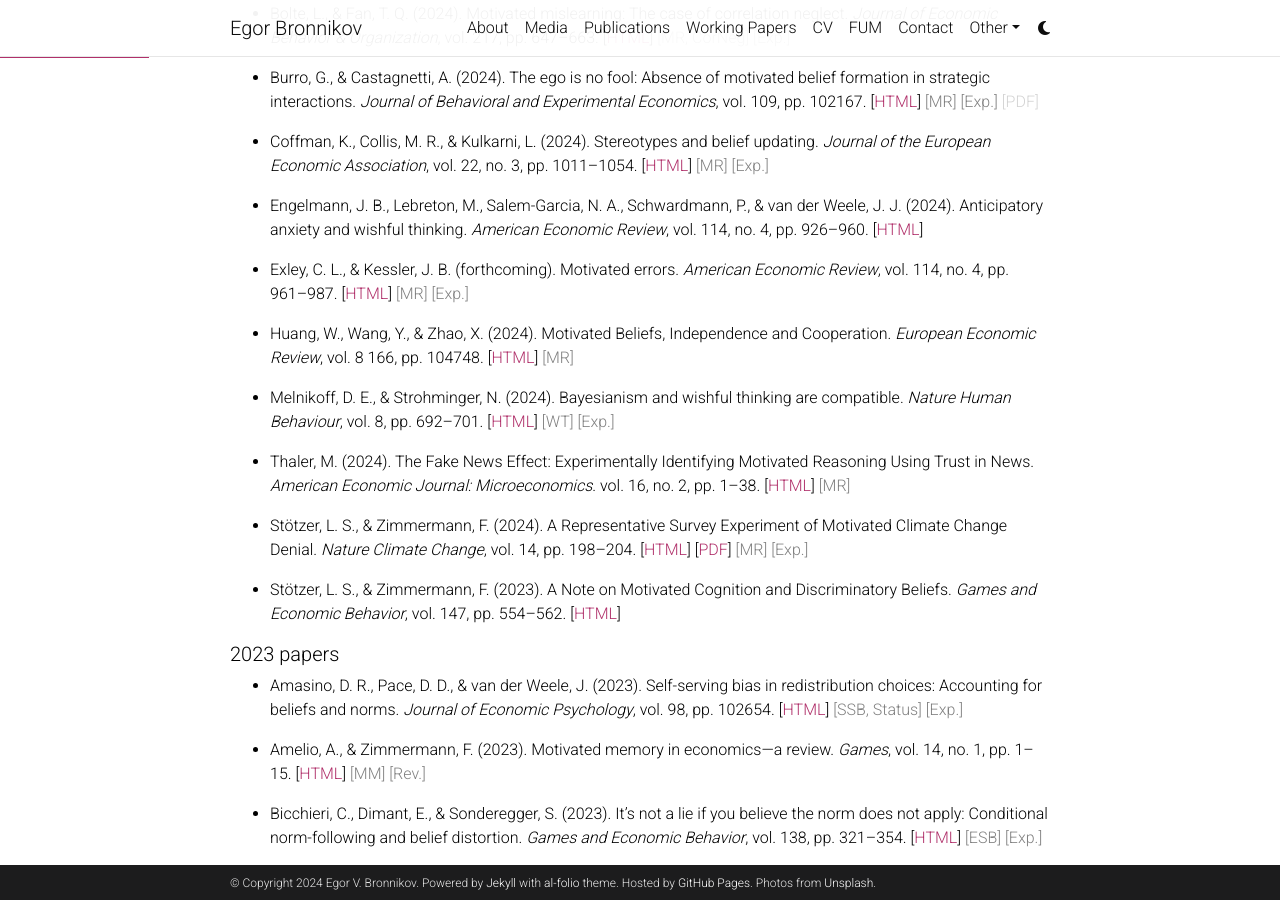
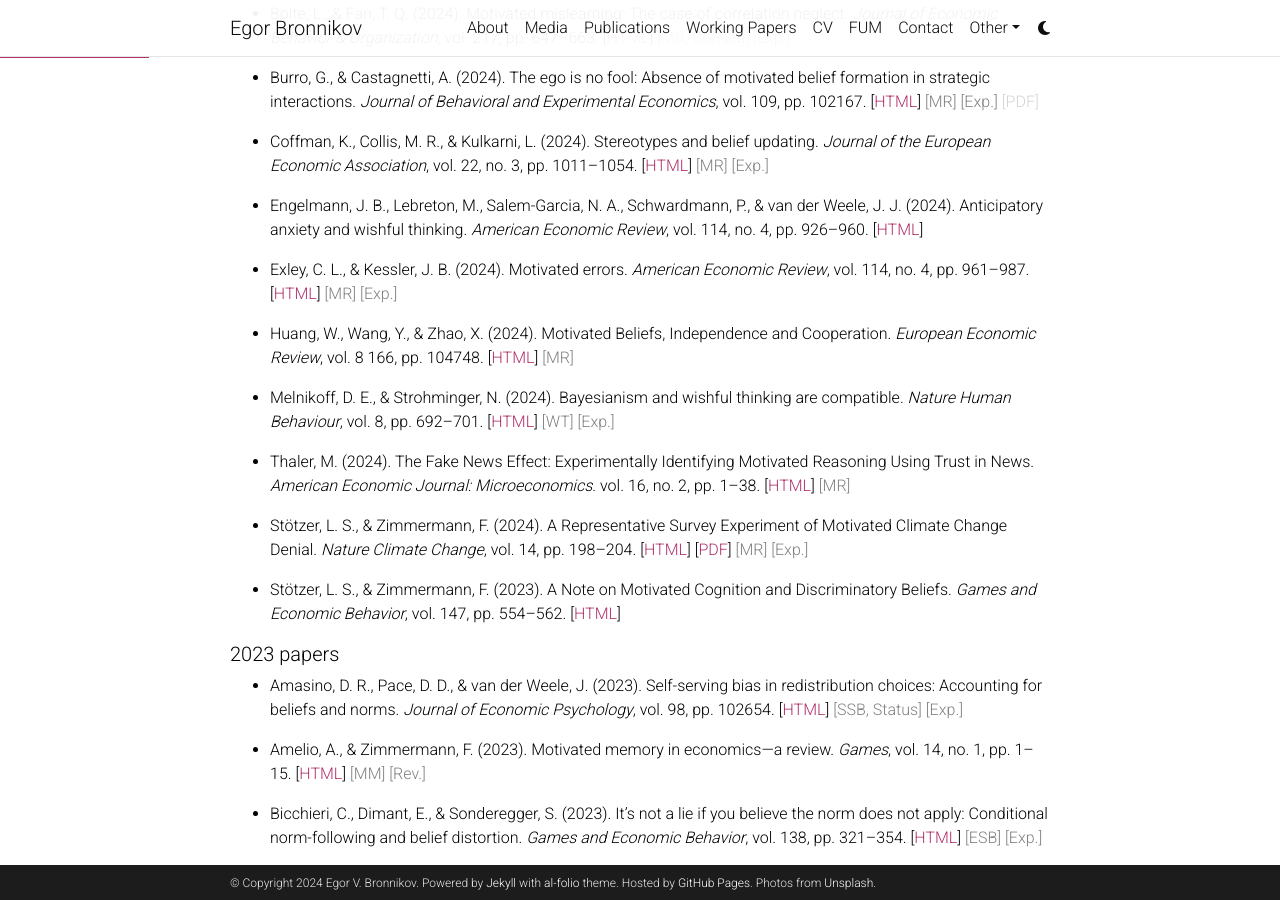
Before and after one commit to egorbronnikov/egorbronnikov.github.io, a Jekyll site: the page built from _pages/motivatedreasoning.md, in a window 1280 px wide and 900 px high, scrolled down 802 px. Built offline with Jekyll 4.4.1, drawn with Linux system fonts in a browser that asks for light colours; comment, search, counter and statistics services are not loaded; a style sheet for code colours, icons or effects is not loaded.

Commit message:
Update motivatedreasoning.md

```diff
--- a/_pages/motivatedreasoning.md
+++ b/_pages/motivatedreasoning.md
@@ -40,7 +40,7 @@
 
   - Engelmann, J. B., Lebreton, M., Salem-Garcia, N. A., Schwardmann, P., & van der Weele, J. J. (2024). Anticipatory anxiety and wishful thinking. _American Economic Review_, vol. 114, no. 4, pp. 926--960. [[HTML](https://www.aeaweb.org/articles?id=10.1257/aer.20191068)]
 
-  - Exley, C. L., & Kessler, J. B. (forthcoming). Motivated errors. _American Economic Review_, vol. 114, no. 4, pp. 961--987. [[HTML](https://www.aeaweb.org/articles?id=10.1257/aer.20191849&&from=f)]  <span style="color:gray">[MR]</span> <span style="color:gray">[Exp.]</span>
+  - Exley, C. L., & Kessler, J. B. (2024). Motivated errors. _American Economic Review_, vol. 114, no. 4, pp. 961--987. [[HTML](https://www.aeaweb.org/articles?id=10.1257/aer.20191849&&from=f)]  <span style="color:gray">[MR]</span> <span style="color:gray">[Exp.]</span>
 
   - Huang, W., Wang, Y., & Zhao, X. (2024). Motivated Beliefs, Independence and Cooperation. _European Economic Review_, vol. 8 166, pp. 104748. [[HTML](https://www.sciencedirect.com/science/article/abs/pii/S0014292124000771)] <span style="color:gray">[MR]</span>
 
```
